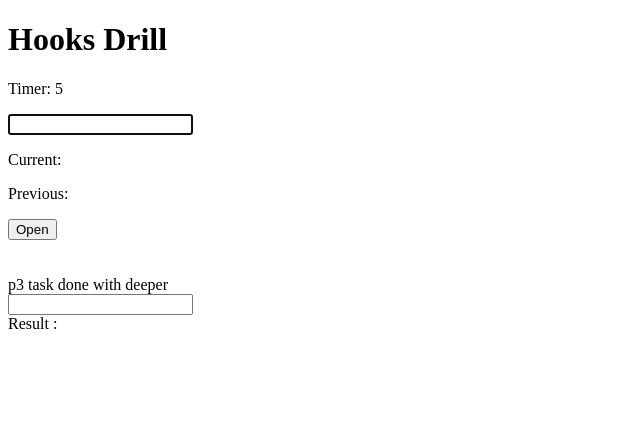
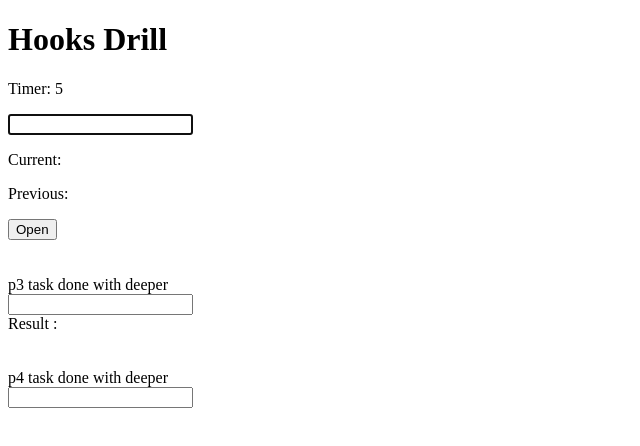
Before and after one commit to abuhurairahbinamer/Coding-pixel-Repo-week3, a React (Vite) app in the folder Assignment1/Assignment1/: page / in a window 1280 px wide. Shown: the top 446 px of the page, without its empty margins (0-640 px from the left). Built offline with nearby package versions, Linux system fonts and the light colour scheme.

Commit message:
feat:P4 task done with deeper

```diff
--- /dev/null
+++ b/Assignment1/Assignment1/Practice/p4.tsx
@@ -0,0 +1,37 @@
+import { useRef, useEffect, useState } from "react";
+
+function usePrevious<T>(inputvalue:T) {
+const prevValue = useRef(inputvalue);
+
+ useEffect(() => {
+    prevValue.current = inputvalue; // Runs AFTER render/paint
+  }, [inputvalue]);
+
+console.log("P4 Rendered");
+if(prevValue.current===inputvalue) return "(no previous value exits.this is mount phase)"
+return prevValue.current;
+
+}
+
+
+import React from 'react'
+
+const p4 = () => {
+    const [val,setval]=useState('')
+   const result=usePrevious(val);
+console.log("p4 task done with deeper : ",result)
+const call=(e:React.ChangeEvent<HTMLInputElement>)=>{
+setval(e.target.value)
+}
+  return (
+    <>
+    <div>p4 task done with deeper</div>
+    <div><input type="text" onChange={call} /></div>
+    </>
+  )
+}
+
+export default p4
+
+//deeper
+//ref.current stores previous value as ref.current is in useEffect so it is being assigned value after render
--- a/Assignment1/Assignment1/src/App.tsx
+++ b/Assignment1/Assignment1/src/App.tsx
@@ -4,6 +4,7 @@ import ToggleComponent from './components/Toggle'
 import './App.css'
 import ToggleP1Task from '../Practice/P1'
 import P3 from '../Practice/P3'
+import P4 from '../Practice/p4'
 
 function App() {
 // p1 task with deeper
@@ -22,6 +23,12 @@ ToggleP1Task()
       <P3/>
       {/*  p3 task with deeper  */}
     </div>
+    <div>
+      <br /><br />
+        {/*  p4 task with deeper  */}
+      <P4/>
+        {/*  p4 task with deeper  */}
+    </div>
     </>
   )
 }
```
